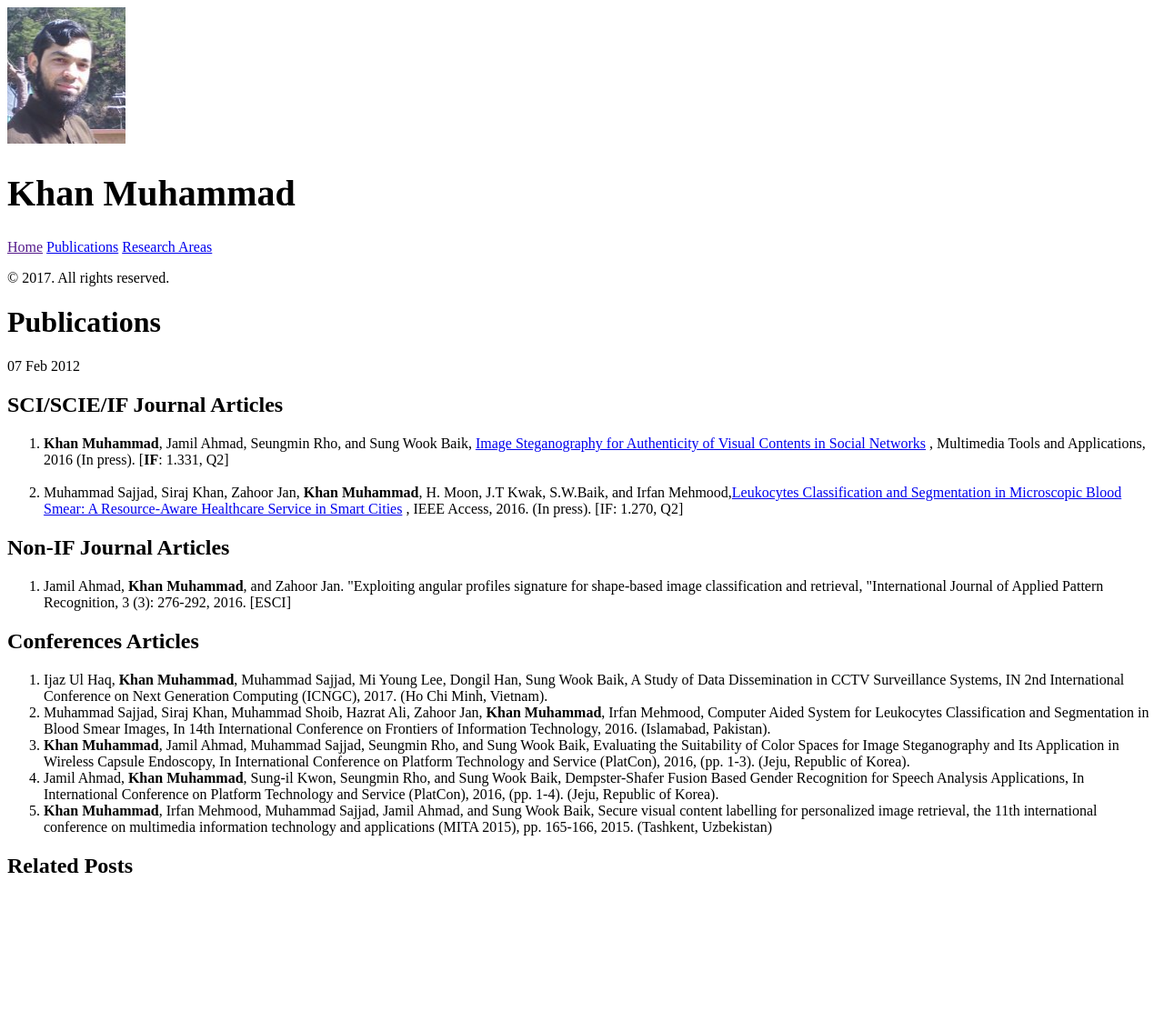
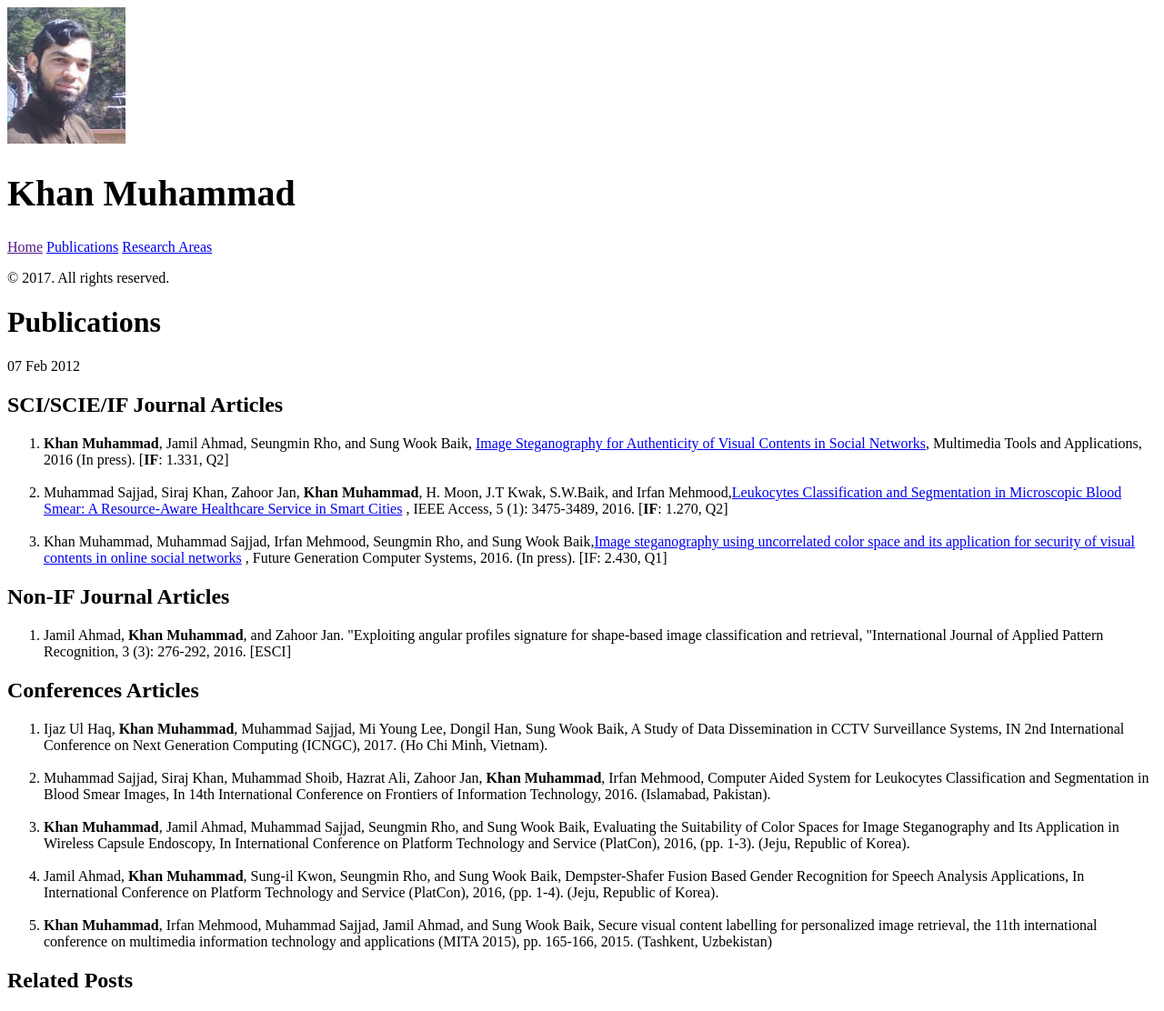
Before and after one commit to khan-muhammad/khan-muhammad.github.io, a Jekyll site: the page built from _posts/2012-02-07-pub1.md, in a window 1280 px wide. Shown: the whole page at 91% size. Built offline with Jekyll 4.4.1, drawn with Linux system fonts in a browser that asks for light colours; Markdown is read by kramdown in place of the engine named in the settings; before the commit the page ends 986 px from its top, so only the background shows below that.

Commit message:
Added FGCS

```diff
--- a/_posts/2012-02-07-pub1.md
+++ b/_posts/2012-02-07-pub1.md
@@ -8,15 +8,20 @@ title: Publications
 
 <ol>
   <li>
-<strong>Khan Muhammad</strong>, Jamil Ahmad, Seungmin Rho, and Sung Wook Baik, <a href="https://link.springer.com/article/10.1007/s11042-017-4420-8" target="_blank">Image Steganography for Authenticity of Visual Contents in Social Networks</a> , Multimedia Tools and Applications, 2016 (In press). [<strong>IF</strong>: 1.331, Q2]
+<strong>Khan Muhammad</strong>, Jamil Ahmad, Seungmin Rho, and Sung Wook Baik, <a href="https://link.springer.com/article/10.1007/s11042-017-4420-8" target="_blank">Image Steganography for Authenticity of Visual Contents in Social Networks</a>, Multimedia Tools and Applications, 2016 (In press). [<strong>IF</strong>: 1.331, Q2]
   </li>
 
 <br>
 
   <li>
-Muhammad Sajjad, Siraj Khan, Zahoor Jan, <b>Khan Muhammad</b>, H. Moon, J.T Kwak, S.W.Baik, and Irfan Mehmood,<a href="http://ieeexplore.ieee.org/document/7782368/" target="_blank">Leukocytes Classification and Segmentation in Microscopic Blood Smear: A Resource-Aware Healthcare Service in Smart Cities</a> , IEEE Access, 2016. (In press). [IF: 1.270, Q2]
+Muhammad Sajjad, Siraj Khan, Zahoor Jan, <b>Khan Muhammad</b>, H. Moon, J.T Kwak, S.W.Baik, and Irfan Mehmood,<a href="http://ieeexplore.ieee.org/document/7782368/" target="_blank">Leukocytes Classification and Segmentation in Microscopic Blood Smear: A Resource-Aware Healthcare Service in Smart Cities</a> , IEEE Access, 5 (1): 3475-3489, 2016. [<b>IF</b>: 1.270, Q2]
   </li>
 
+<br>
+
+  <li>
+Khan Muhammad, Muhammad Sajjad, Irfan Mehmood, Seungmin Rho, and Sung Wook Baik,<a href="http://www.sciencedirect.com/science/article/pii/S0167739X16306768" target="_blank">Image steganography using uncorrelated color space and its application for security of visual contents in online social networks</a> , Future Generation Computer Systems, 2016. (In press). [IF: 2.430, Q1]
+  </li>
 
 </ol>
 
@@ -40,17 +45,25 @@ Muhammad Sajjad, Siraj Khan, Zahoor Jan, <b>Khan Muhammad</b>, H. Moon, J.T Kwak
 Ijaz Ul Haq, <strong>Khan Muhammad</strong>, Muhammad Sajjad, Mi Young Lee, Dongil Han, Sung Wook Baik, A Study of Data Dissemination in CCTV Surveillance Systems, IN 2nd International Conference on Next Generation Computing (ICNGC), 2017. (Ho Chi Minh, Vietnam).
 </li>
 
+<br>
+
 <li>
 Muhammad Sajjad, Siraj Khan, Muhammad Shoib, Hazrat Ali, Zahoor Jan, <strong>Khan Muhammad</strong>, Irfan Mehmood, Computer Aided System for Leukocytes Classification and Segmentation in Blood Smear Images, In 14th International Conference on Frontiers of Information Technology, 2016. (Islamabad, Pakistan).
 </li>
+
+<br>
 
 <li>
 <strong>Khan Muhammad</strong>, Jamil Ahmad, Muhammad Sajjad, Seungmin Rho, and Sung Wook Baik, Evaluating the Suitability of Color Spaces for Image Steganography and Its Application in Wireless Capsule Endoscopy, In International Conference on Platform Technology and Service (PlatCon), 2016, (pp. 1-3). (Jeju, Republic of Korea).
 </li>
 
+<br>
+
 <li>
 Jamil Ahmad, <strong>Khan Muhammad</strong>, Sung-il Kwon, Seungmin Rho, and Sung Wook Baik, Dempster-Shafer Fusion Based Gender Recognition for Speech Analysis Applications, In International Conference on Platform Technology and Service (PlatCon), 2016, (pp. 1-4). (Jeju, Republic of Korea).
 </li>
+
+<br>
 
 <li>
 <strong>Khan Muhammad</strong>, Irfan Mehmood, Muhammad Sajjad, Jamil Ahmad, and Sung Wook Baik, Secure visual content labelling for personalized image retrieval, the 11th international conference on multimedia information technology and applications (MITA 2015), pp. 165-166, 2015. (Tashkent, Uzbekistan)
```
